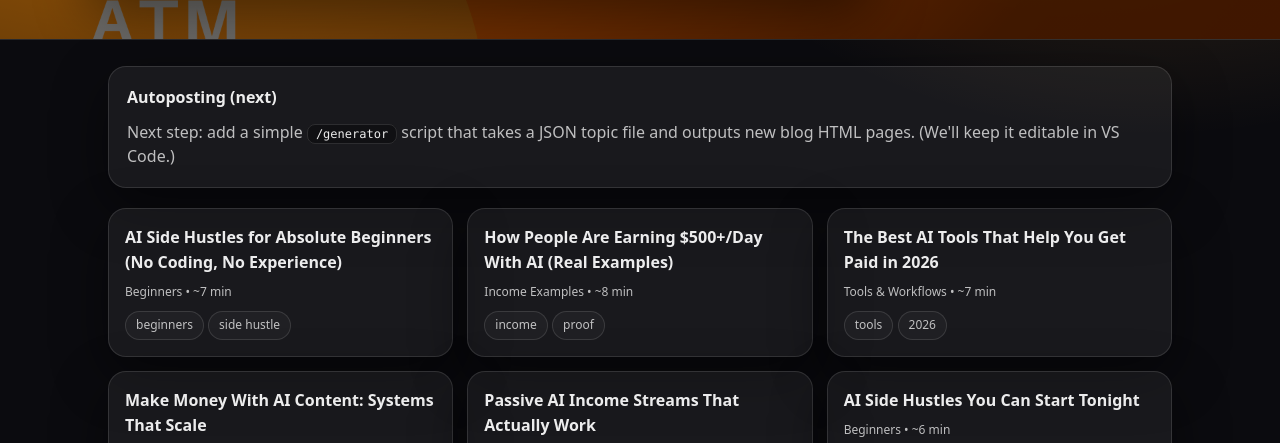
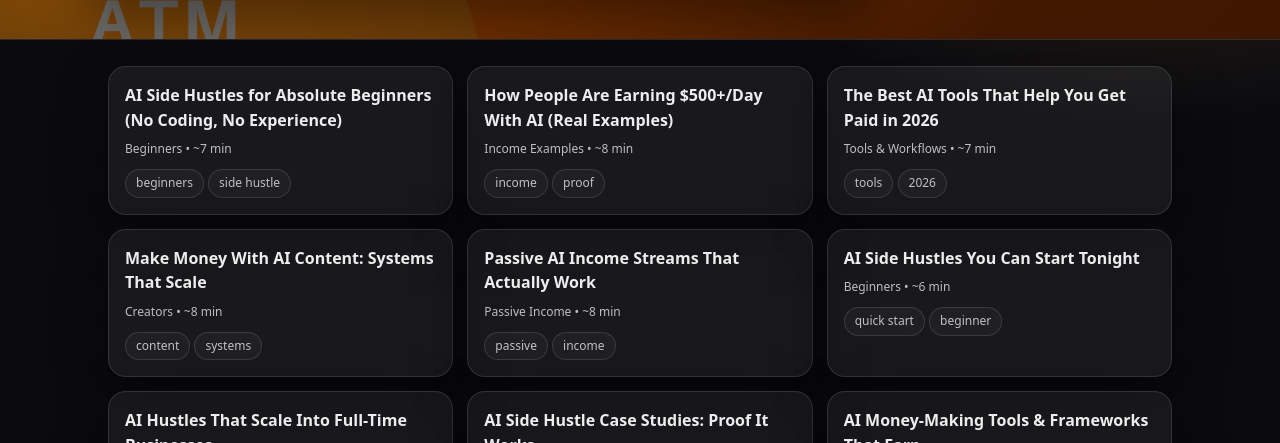
Before and after one commit to mrlilholt/theaiatm, a plain HTML site: page blog/index.html in a window 1280 px wide. Shown: the part 320-763 px from the top of the page. Drawn offline with Linux system fonts and the light colour scheme.

Commit message:
Clean up blog layout: remove 'Autoposting (next)' section
- Removed the informational card about generator script
- Blog now shows only the clean 3-column grid of posts
- Improved visual hierarchy and focus

```diff
--- a/blog/index.html
+++ b/blog/index.html
@@ -41,14 +41,6 @@
 
   <main class="section">
     <div class="container">
-      <div class="card card-pad" style="margin-bottom:20px">
-        <h2 style="margin:0 0 10px;font-size:16px">Autoposting (next)</h2>
-        <p class="lede" style="margin:0">
-          Next step: add a simple <span class="kbd">/generator</span> script that takes a JSON topic file and outputs new blog HTML pages.
-          (We'll keep it editable in VS Code.)
-        </p>
-      </div>
-
       <div class="post-list">
 
         <a class="card post-card" href="./ai-side-hustles-for-absolute-beginners-no-coding-no-experience.html">
```
